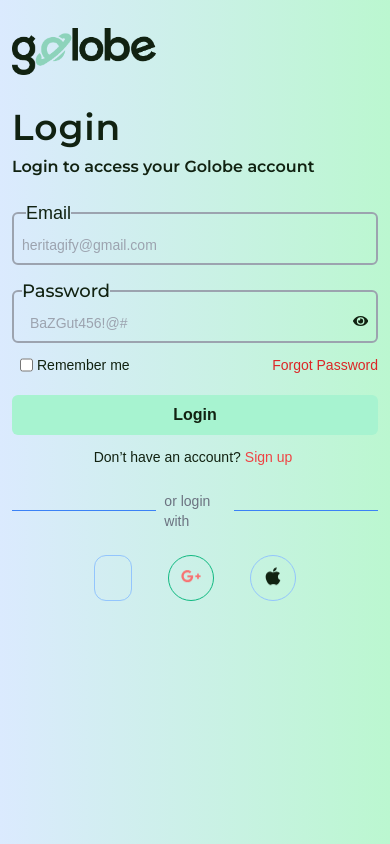
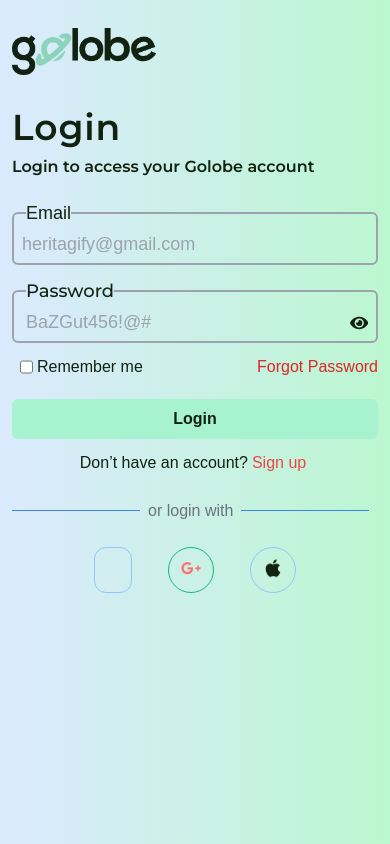
Before and after one commit to Heritagify/Travelling-Website, a React (Vite) app: page /login in a window 390 px wide. Built offline with nearby package versions, Linux system fonts and the light colour scheme; some icons are missing; a web font is replaced by a local one.

Commit message:
login page responsiveness

```diff
--- a/src/Login.jsx
+++ b/src/Login.jsx
@@ -50,44 +50,44 @@ const Login = () => {
                     </div>
                     <fieldset className='border-2 border-gray-400 rounded-md'>
                         <legend className=' ml-3 text-lg md:text-sm font-medium'>Email</legend>
-                        <input className='w-full outline-none bg-transparent px-2 py-2 md:py-1 text-sm text-gray-600' placeholder='heritagify@gmail.com' />
+                        <input className='w-full outline-none bg-transparent px-2 py-2 md:py-1 text-sm text-gray-600 placeholder:text-lg md:placeholder:text-sm' placeholder='heritagify@gmail.com' />
                     </fieldset>
-                    <fieldset className='flex px-2 py-2 md:py-1 border-2 border-gray-400 rounded-md'>
-                        <legend className='text-lg md:text-sm font-monts font-medium'>Password</legend>
+                    <fieldset className='flex py-2 md:py-1 border-2 border-gray-400 rounded-md'>
+                        <legend className='text-lg md:text-sm ml-3 font-monts font-medium'>Password</legend>
 
                         <input
-                            className='w-full outline-none px-2 text-sm bg-transparent'
+                            className='w-full outline-none px-3 text-sm bg-transparent placeholder:text-lg md:placeholder:text-sm'
                             type={showPassword ? 'text' : 'password'}
                             placeholder='BaZGut456!@#'
                         />
 
                         {showPassword ? (
-                        <FaEyeSlash className="cursor-pointer" onClick={togglePasswordVisibility} />
+                        <FaEyeSlash className="cursor-pointer mr-2 text-xl md:text-sm" onClick={togglePasswordVisibility} />
                         ) : (
-                        <FaEye className="cursor-pointer" onClick={togglePasswordVisibility} />
+                        <FaEye className="cursor-pointer mr-2 text-xl md:text-sm" onClick={togglePasswordVisibility} />
                         )}
                     </fieldset>
-                    <div className="flex text-sm pb-2 font-medium justify-between">
+                    <div className="flex md:text-sm pb-2 font-medium justify-between">
                         <div className='flex space-x-1 pl-2'>
                             <input type='checkbox' className='cursor-pointer'></input>
                             <p>Remember me</p>
                         </div>
                         <Link to="/forgottenPassword">
-                          <p className='text-red-600 text-sm'>Forgot Password</p>
+                          <p className='text-red-600 md:text-sm'>Forgot Password</p>
                         </Link>
                     </div>
                     <button className='w-full mt-7 py-2 rounded-md font-semibold bg-emerald-200'>Login</button>
 
-                      <p className='text-sm text-center'>Don’t have an account?
+                      <p className='md:text-sm text-center'>Don’t have an account?
                         <Link to="/signUp" className='text-red-500 px-1'>Sign up
                         </Link>
                       </p>
 
 
                     <div className="flex items-center py-3">
-                              <div className="w-44 border-t border-blue-500"></div>
-                              <div className="mx-2 text-sm text-gray-500">or login with</div>
-                              <div className="w-44 border-t border-blue-500"></div>
+                              <div className="w-32 md:w-44 border-t border-blue-500"></div>
+                              <div className="mx-2 md:text-sm text-gray-500">or login with</div>
+                              <div className="w-32 md:w-44 border-t border-blue-500"></div>
                           </div>
 
                     {/* -----------OTHER LOGIN OPTIONS----------- */}
```
